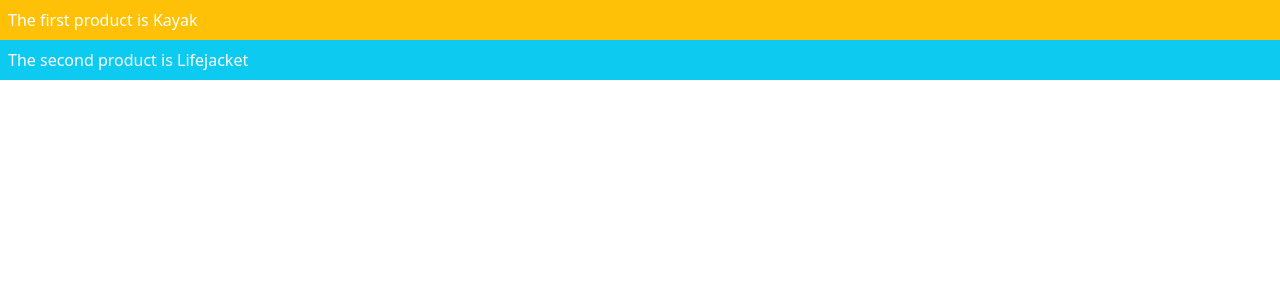
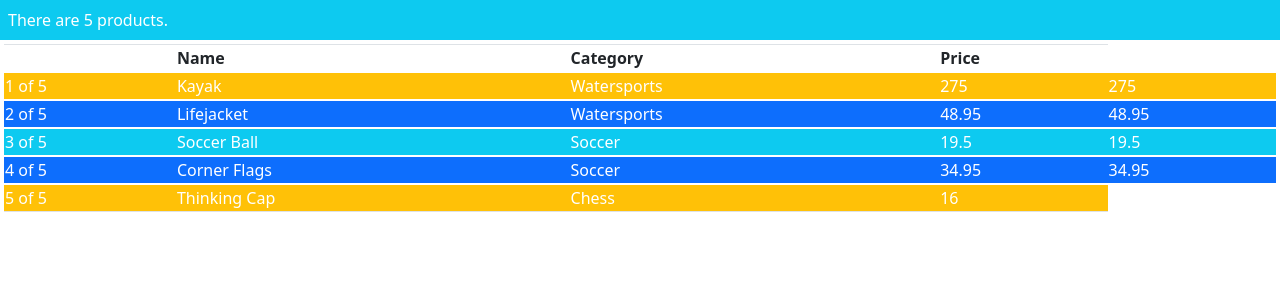
Before and after one commit to nmulder-dev/example, an Angular app: page / in a window 1280 px wide. Shown: the top 300 px of the page. Built offline with nearby package versions, Linux system fonts and the light colour scheme.

Commit message:
mid chapter 11

```diff
--- a/src/app/component.ts
+++ b/src/app/component.ts
@@ -18,33 +18,28 @@ export class ProductComponent {
         return this.model.getProducts()[position];
     }
 
-    getClassesByPosition(position: number): string {
-        let product = this.getProductByPosition(position);
-        return "p-2 " + ((product?.price ?? 0) < 50 ? "bg-info" : "bg-warning");
+    // getClassesByPosition(position: number): string {
+    //     let product = this.getProductByPosition(position);
+    //     return "p-2 " + ((product?.price ?? 0) < 50 ? "bg-info" : "bg-warning");
+    // }
+
+    getProduct(key: number): Product | undefined {
+        return this.model.getProduct(key);
     }
 
-    // getClasses(key: number): string {
-    //     let product = this.model.getProduct(key);
-    //     return "p-2 " + ((product?.price ?? 0) > 50 ? "bg-info" : "bg-warning");
-    // }
+    getProducts(): Product[] {
+        return this.model.getProducts();
+    }
 
-    // getClassMap(key: number) {
-    //     let product = this.model.getProduct(key);
-    //     return {
-    //         "text-center bg-danger": product?.name == "Kayak",
-    //         "bg-info": (product?.price ?? 0) < 50
-    //     };
-    // }
+    getProductCount(): number {
+        return this.model.getProducts().length;
+    }
 
-    // fontSizeWithUnits: string = "30px";
-    // fontSizeWithoutUnits: string = "30";
+    targetName: string = "Kayak";
 
-    // getStyles(key: number) {
-    //     let product = this.model.getProduct(key);
-    //     return {
-    //         fontSize: "30px",
-    //         "margin.px": 100,
-    //         color: (product?.price ?? 0) > 50 ? "red" : "green"
-    //     };
-    // }
+    // trackBy function: must receive 2 parameters
+    // index of the object in teh datasource, and the object itself
+    getKey(index: number, product: Product) {
+        return product.id;
+    }
 }
--- a/src/app/repository.model.ts
+++ b/src/app/repository.model.ts
@@ -44,4 +44,11 @@ export class Model {
         }
         return candidate;
     }
+
+    swapProduct() {
+        let p = this.products.shift();
+        if (p != null) {
+            this.products.push(new Product(p.id, p.name, p.category, p.price));
+        }
+    }
 }
--- a/src/app/template.html
+++ b/src/app/template.html
@@ -1,8 +1,22 @@
 <div class="text-white">
-    <div [ngClass]="getClassesByPosition(0)">
-        The first product is {{ getProductByPosition(0).name }}
+    <div class="bg-info p-2">
+        There are {{ getProductCount() }} products.
     </div>
-    <div [ngClass]="getClassesByPosition(1)">
-        The second product is {{ getProductByPosition(1).name }}
+
+    <div class="p-1">
+        <table class="table table-sm table-bordered text-dark">
+            <tr><th></th><th>Name</th><th>Category</th><th>Price</th></tr>
+            <tr *ngFor="let item of getProducts(); let i = index;
+                let c = count; let odd = odd; let first = first;
+                let last = last; trackBy: getKey"
+                class="text-white" [class.bg-primary]="odd" [class.bg-info]="!odd"
+                [class.bg-warning]="first || last">
+                <td>{{ i + 1 }} of {{ c }}</td>
+                <td>{{ item.name }}</td>
+                <td>{{ item.category }}</td>
+                <td>{{ item.price }}</td>
+                <td *ngIf="!last">{{ item.price }}</td>
+            </tr>
+        </table>
     </div>
 </div>
```
